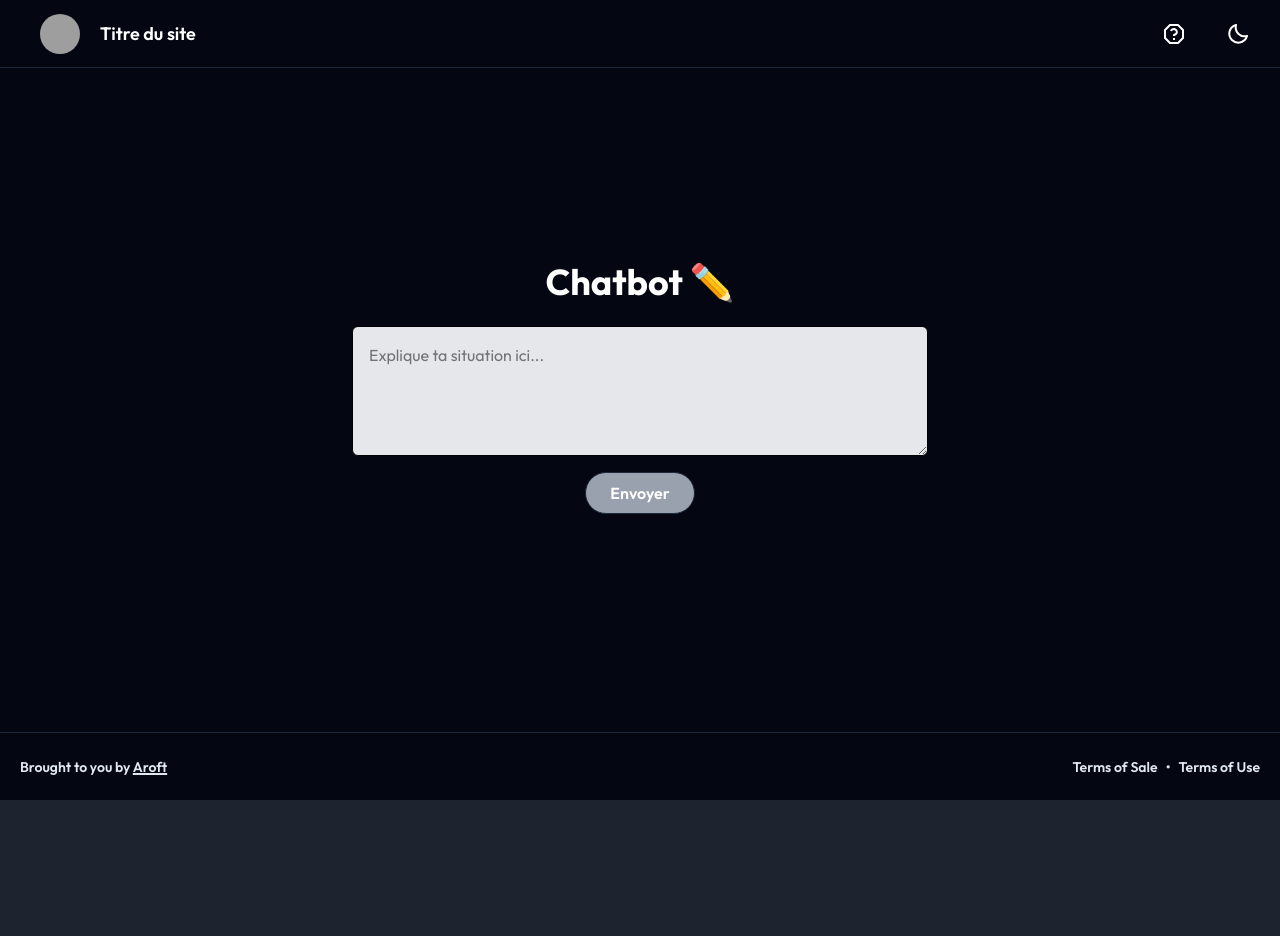
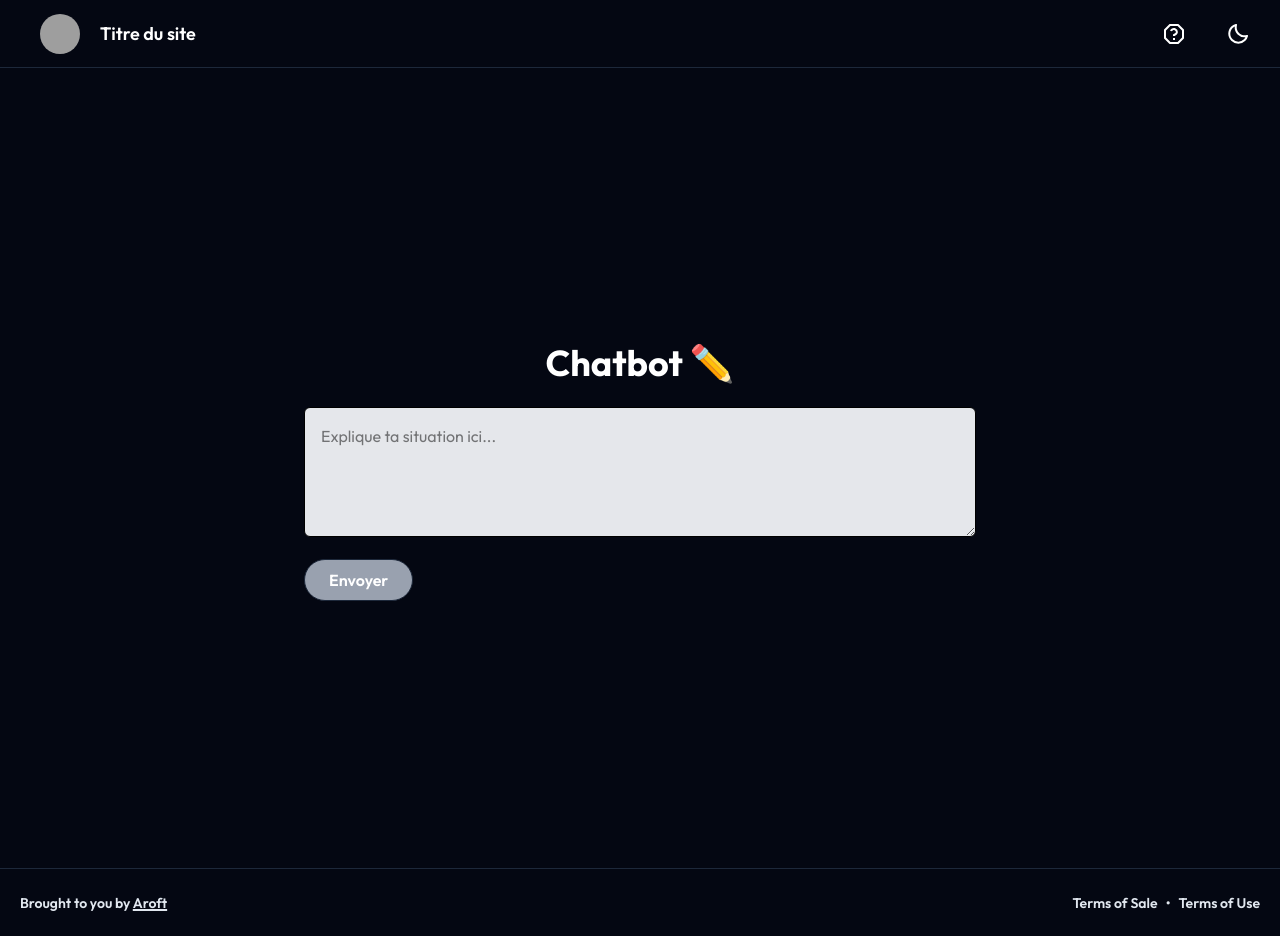
Before and after one commit to Aroft-Developer/sdsqdsqdsqdsqfsfqfxdxqccq, a React (Vite) app in the folder frontend/: page /chatbot in a window 1280 px wide. Before the commit the page ends 800 px from the top, so only its background shows below. Built offline with nearby package versions, Linux system fonts and the light colour scheme; grey boxes are pictures that could not be loaded.

Commit message:
Update ChatBot.tsx

```diff
--- a/frontend/src/App/ChatBot.tsx
+++ b/frontend/src/App/ChatBot.tsx
@@ -40,10 +40,11 @@ function Chatbot({ isDark }: ChatbotProps) {
 
   return (
     <div
-      className={`font-[Outfit] h-[calc(100vh-68px-68px)] w-full flex flex-col items-center justify-center px-4 ${
-        isDark ? "bg-white text-[#1d283a]" : "bg-[#040712] text-white"
-      }`}
+      className={`font-[Outfit] w-full min-h-screen overflow-x-hidden px-4 flex flex-col items-center ${
+        !reponse && !loading ? "justify-center" : "justify-start"
+      } ${isDark ? "bg-white text-[#1d283a]" : "bg-[#040712] text-white"}`}
     >
+      <div className="w-full max-w-2xl mt-8">
         <h1 className="text-3xl sm:text-4xl font-bold mb-6 text-center">
           Chatbot ✏️
         </h1>
@@ -56,7 +57,7 @@ function Chatbot({ isDark }: ChatbotProps) {
               onChange={(e) => setSituation(e.target.value)}
               rows={4}
               placeholder="Explique ta situation ici..."
-            className="focus:outline-none w-full max-w-xl rounded-md p-4 text-base border bg-[#e5e7eb] text-black mb-4"
+              className="focus:outline-none w-full rounded-md p-4 text-base border bg-[#e5e7eb] text-black mb-4"
             />
 
             <button
@@ -75,7 +76,7 @@ function Chatbot({ isDark }: ChatbotProps) {
                   Chargement...
                   <svg
                     xmlns="http://www.w3.org/2000/svg"
-              className={`animate-spin w-6 h-6 ${
+                    className={`animate-spin w-6 h-6 ml-2 ${
                       isDark ? "text-[#1d283a]" : "text-white"
                     }`}
                     fill="currentColor"
@@ -95,7 +96,7 @@ function Chatbot({ isDark }: ChatbotProps) {
         {reponse && (
           <div className="flex flex-col items-center">
             <div
-            className={`max-w-xl p-4 rounded-lg border mb-4 ${
+              className={`max-w-xl w-full p-4 rounded-lg border mb-6 ${
                 isDark ? "bg-gray-100 text-[#1d283a]" : "bg-gray-800 text-white"
               }`}
             >
@@ -105,7 +106,7 @@ function Chatbot({ isDark }: ChatbotProps) {
 
             <button
               onClick={handleReset}
-            className={`px-6 py-2 rounded-full font-semibold transition ease-in-out duration-300 border border-[#1d283a] ${
+              className={`px-6 py-2 mb-12 rounded-full font-semibold transition ease-in-out duration-300 border border-[#1d283a] ${
                 isDark
                   ? "bg-[#1d283a] text-white hover:scale-105 cursor-pointer"
                   : "bg-white text-[#1d283a] hover:scale-105 cursor-pointer"
@@ -116,6 +117,7 @@ function Chatbot({ isDark }: ChatbotProps) {
           </div>
         )}
       </div>
+    </div>
   );
 }
 
```
Lines whose indentation alone changed are shown as unchanged.
